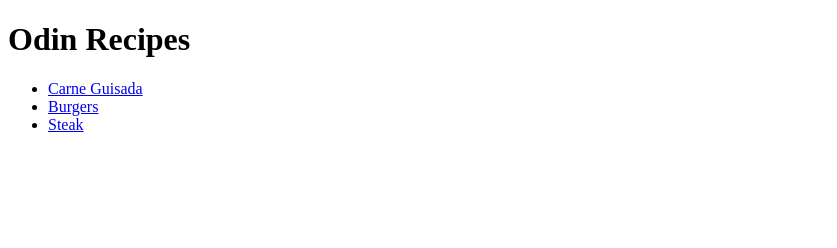
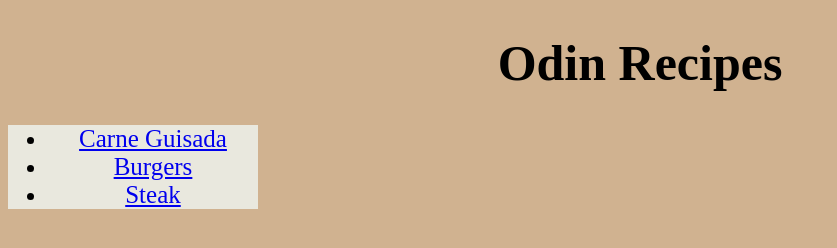
Before and after one commit to Guardian-Monkey/odin-recipes, a plain HTML site: page index.html in a window 1280 px wide. Shown: the whole page, without its empty margins (0-837 px from the left). Drawn offline with Linux system fonts and the light colour scheme.

Commit message:
Add styles to index.html

```diff
--- a/index.html
+++ b/index.html
@@ -5,15 +5,18 @@
     <meta charset="UTF-8">
     <meta name="viewport" content="width=device-width, initial-scale=1.0">
     <title>Odin Recipes</title>
+    <link rel="stylesheet" href="styles.css">
 </head>
 
 <body>
     <h1>Odin Recipes</h1>
-    <ul>
-        <li><a href="./recipes/carne-guisada.html">Carne Guisada</a></li>
-        <li><a href="./recipes/burger.html">Burgers</a></li>
-        <li><a href="./recipes/steak.html">Steak</a></li>
-    </ul>
+    <div class="recipes">
+        <ul>
+            <li><a href="./recipes/carne-guisada.html">Carne Guisada</a></li>
+            <li><a href="./recipes/burger.html">Burgers</a></li>
+            <li><a href="./recipes/steak.html">Steak</a></li>
+        </ul>
+    </div>
 </body>
 
 </html>
--- a/styles.css
+++ b/styles.css
@@ -0,0 +1,16 @@
+body {
+    font-family: 'Times New Roman', Times, sans-serif;
+    background-color: rgb(208, 178, 144);
+}
+
+h1 {
+    font-size: 50px;
+    text-align: center;
+}
+
+.recipes {
+    background-color: rgb(233, 232, 222);
+    font-size: 25px;
+    text-align: center;
+    width: 250px;
+}
```
